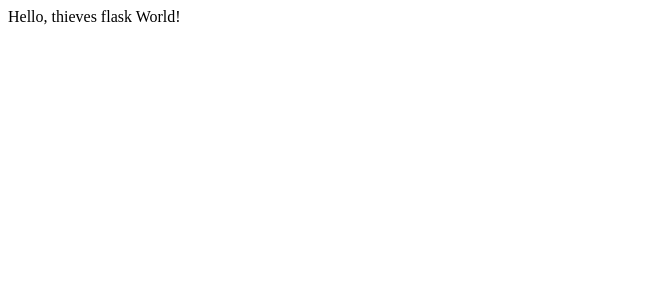
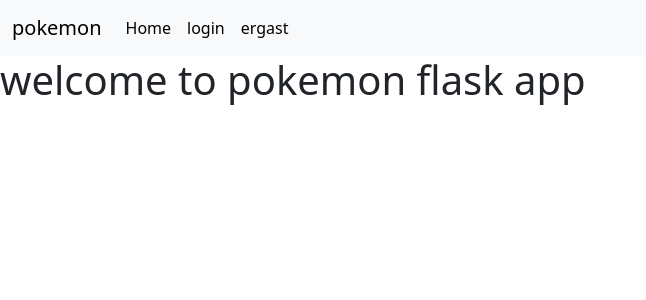
Before and after one commit to RAHEL-W/thieves139demoweek5day1, a Flask app: page / in a window 1280 px wide. Shown: the top 300 px of the page, without its empty margins (0-646 px from the left). Run offline with Flask 3, Linux system fonts and the light colour scheme.

Commit message:
not finsh

```diff
--- a/app.py
+++ b/app.py
@@ -1,67 +1 @@
-from flask import Flask, request, render_template
-import requests
-
-app = Flask(__name__)
-
-@app.route("/")
-def hello_world():
-    return "<p>Hello, thieves flask World!</p>"
-
-@app.route('/user/<name>')
-def user(name):
-    return f'hello {name}'
-
-@app.route('/login', methods=['GET', 'POST'])
-def login():
-    if  request.method == 'POST':
-        email = request.form.get('email')
-        password = request.form.get('password')
-        return f"{email}{password}"
-    else:
-       return render_template('login.html')
-
-
-
-
-
-
-def get_pokemon_info(pokemon_identifier):
-    url = f"https://pokeapi.co/api/v2/pokemon/{pokemon_identifier}/"
-    response = requests.get(url)
-    # output = []
-    if response.status_code == 200:
-        data = response.json()
-        pokemon_info = {
-
-            "name": data["name"],
-            "ability": data["abilities"][0]["ability"]["name"],
-            "base_experience": data["base_experience"],
-            "sprite_url": data["sprites"]["front_shiny"]
-        }
-        return pokemon_info
-
-
-
-
-    pokemon_identifier = []
-    for pokemon in pokemon_identifier:
-
-       pokemon_data = get_pokemon_info(pokemon)
-    #    output.append(pokemon_data)
-
-       if pokemon_data:
-         print(pokemon_data)
-       else:
-        print(f"Error: Unable to fetch data for {pokemon_identifier}")
-
-
-
-
-@app.route('/ergast', methods=['GET', 'POST'])
-def ergast():
-    if  request.method == 'POST':
-        pokemon_identifier = request.form.get('name_or_id')
-        pokemons = get_pokemon_info(pokemon_identifier)
-        return render_template('ergast.html', pokemons = pokemons)
-    else:
-       return render_template('ergast.html')
+from app import app
--- /dev/null
+++ b/app/__init__.py
@@ -0,0 +1,6 @@
+from flask import Flask
+from config import Config
+app = Flask(__name__)
+app.config.from_object(Config)
+
+from app import routes
--- /dev/null
+++ b/app/routes.py
@@ -0,0 +1,69 @@
+from flask import  request, render_template
+import requests
+
+from  app  import app
+from .forms import LoginForm
+
+@app.route("/")
+def hello_world():
+    return render_template('home.html')
+
+@app.route('/user/<name>')
+def user(name):
+    return f'hello {name}'
+
+@app.route('/login', methods=['GET', 'POST'])
+def login():
+    form = LoginForm()
+    if request.method == 'POST' and form.validate_on_submit():
+        email = form.email.data
+        password = form.password.data
+        return f'{email} {password}'
+    else:
+        return render_template('login.html', form=form)
+
+
+
+
+
+
+def get_pokemon_info(pokemon_identifier):
+    url = f"https://pokeapi.co/api/v2/pokemon/{pokemon_identifier}/"
+    response = requests.get(url)
+    # output = []
+    if response.status_code == 200:
+        data = response.json()
+        pokemon_info = {
+
+            "name": data["name"],
+            "ability": data["abilities"][0]["ability"]["name"],
+            "base_experience": data["base_experience"],
+            "sprite_url": data["sprites"]["front_shiny"]
+        }
+        return pokemon_info
+
+
+
+
+    pokemon_identifier = []
+    for pokemon in pokemon_identifier:
+
+       pokemon_data = get_pokemon_info(pokemon)
+    #    output.append(pokemon_data)
+
+       if pokemon_data:
+         print(pokemon_data)
+       else:
+        print(f"Error: Unable to fetch data for {pokemon_identifier}")
+
+
+
+
+@app.route('/ergast', methods=['GET', 'POST'])
+def ergast():
+    if  request.method == 'POST':
+        pokemon_identifier = request.form.get('name_or_id')
+        pokemons = get_pokemon_info(pokemon_identifier)
+        return render_template('ergast.html', pokemons = pokemons)
+    else:
+       return render_template('ergast.html')
--- a/templates/ergast.html
+++ b/app/templates/ergast.html
@@ -12,6 +12,7 @@ Ergast
 {%endblock%}
 
 {%block content%}
+{%include './includes/nav.html'%}
 <form method="post">
     <div class="mb-3">
       <label for="text" class="form-label">pokemon name or id</label>
--- /dev/null
+++ b/app/templates/home.html
@@ -0,0 +1,14 @@
+{%extends 'base.html'%}
+
+{%block title%}
+   Home
+{%endblock%}
+
+
+
+{%block content%}
+
+{%include './includes/nav.html'%}
+<h1>welcome to pokemon flask app</h1>
+
+{%endblock%}
--- /dev/null
+++ b/app/templates/includes/nav.html
@@ -0,0 +1,21 @@
+<nav class="navbar navbar-expand-lg bg-body-tertiary">
+    <div class="container-fluid">
+      <a class="navbar-brand" href="#">pokemon </a>
+      <button class="navbar-toggler" type="button" data-bs-toggle="collapse" data-bs-target="#navbarText" aria-controls="navbarText" aria-expanded="false" aria-label="Toggle navigation">
+        <span class="navbar-toggler-icon"></span>
+      </button>
+      <div class="collapse navbar-collapse" id="navbarText">
+        <ul class="navbar-nav me-auto mb-2 mb-lg-0">
+          <li class="nav-item">
+            <a class="nav-link active" aria-current="page" href="/">Home</a>
+          </li>
+          <li class="nav-item"></li>
+           <a class="nav-link active" href="/login">login</a>
+          </li>
+          <li class="nav-item">
+            <a class="nav-link active" href="/ergast">ergast</a>
+          </li>
+        </ul>
+      </div>
+    </div>
+  </nav>
--- /dev/null
+++ b/config.py
@@ -0,0 +1,6 @@
+import os
+
+class Config():
+    FLASK_DEBUG = os.environ.get('FLASK_DEBUG')
+    FLASK_APP = os.environ.get('FLASK_APP')
+    SECRET_KEY =os.environ.get('SECRET_KEY')
--- a/requirements.txt
+++ b/requirements.txt
@@ -3,12 +3,15 @@ certifi==2024.2.2
 charset-normalizer==3.3.2
 click==8.1.7
 Flask==3.0.2
+Flask-WTF==1.2.1
 idna==3.6
 importlib-metadata==7.0.1
 itsdangerous==2.1.2
 Jinja2==3.1.3
 MarkupSafe==2.1.5
+python-dotenv==1.0.1
 requests==2.31.0
 urllib3==2.2.0
 Werkzeug==3.0.1
+WTForms==3.1.2
 zipp==3.17.0
```
Also changed, not shown: app/forms.py (added, +8 -0 lines), app/templates/login.html (renamed from templates/login.html, +7 -10 lines), app/static/styles/ergast.css (renamed from static/styles/ergast.css), app/static/styles/login.css (renamed from static/styles/login.css), app/templates/base.html (renamed from templates/base.html), 2 other files.
